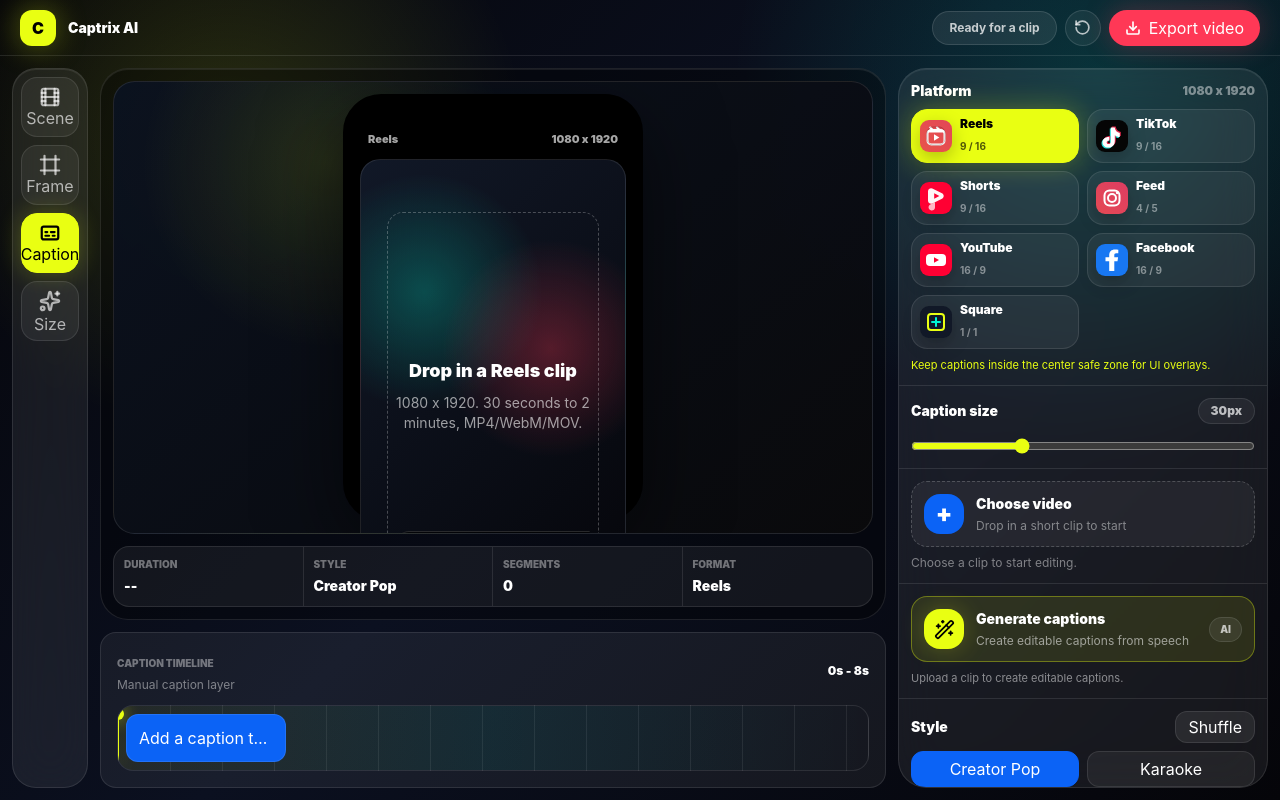
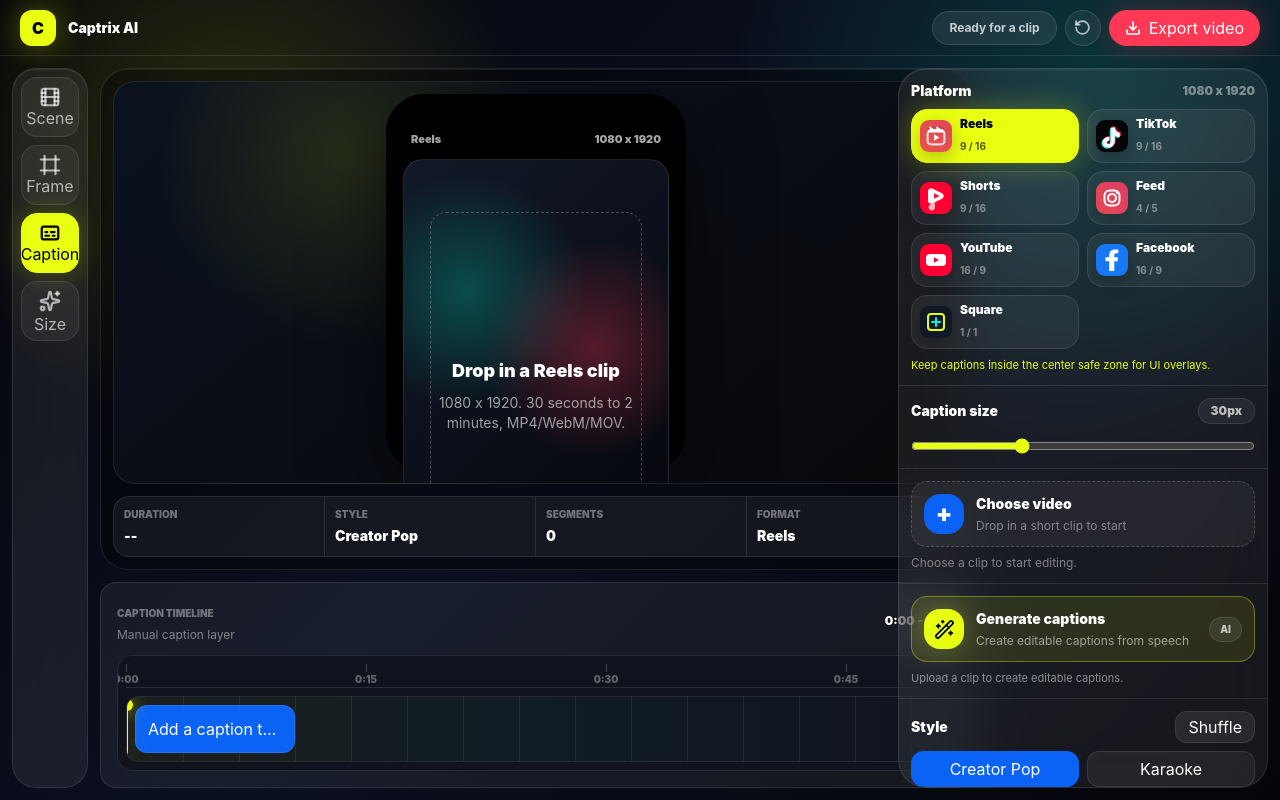
Before and after one commit to ayush002jha/captrix, a Next.js app: page / in a window 1280 px wide. Built offline with nearby package versions, Linux system fonts and the light colour scheme.

Commit message:
Make timeline time-aware and silence-safe

```diff
--- a/app/globals.css
+++ b/app/globals.css
@@ -32,25 +32,47 @@
 }
 
 .captrix-ai-border-pulse {
-  animation: captrix-ai-border-pulse 1.4s ease-in-out infinite;
+  box-shadow: 0 0 10px rgba(233, 255, 18, 0.1);
+  animation: captrix-ai-border-glow 1.4s ease-in-out infinite;
+}
+
+.captrix-ai-border-pulse::after {
+  content: "";
+  position: absolute;
+  inset: 0;
+  z-index: 20;
+  pointer-events: none;
+  border-color: rgba(233, 255, 18, 0.96);
+  border-style: solid;
+  border-radius: inherit;
+  animation: captrix-ai-border-width 1.4s ease-in-out infinite;
 }
 
 .captrix-timeline-sweep {
   animation: captrix-timeline-sweep 2.2s cubic-bezier(0.4, 0, 0.2, 1) infinite;
 }
 
-@keyframes captrix-ai-border-pulse {
+@keyframes captrix-ai-border-glow {
   0%,
   100% {
-    box-shadow:
-      inset 0 0 0 1px rgba(233, 255, 18, 0.24),
-      0 0 10px rgba(233, 255, 18, 0.1);
+    box-shadow: 0 0 10px rgba(233, 255, 18, 0.1);
   }
 
   50% {
-    box-shadow:
-      inset 0 0 0 2px rgba(233, 255, 18, 0.88),
-      0 0 36px rgba(233, 255, 18, 0.38);
+    box-shadow: 0 0 36px rgba(233, 255, 18, 0.38);
+  }
+}
+
+@keyframes captrix-ai-border-width {
+  0%,
+  100% {
+    border-width: 1px;
+    opacity: 0.62;
+  }
+
+  50% {
+    border-width: 5px;
+    opacity: 1;
   }
 }
 
--- a/components/caption-studio.tsx
+++ b/components/caption-studio.tsx
@@ -52,12 +52,8 @@
     () => segments.find((segment) => currentTime >= segment.start && currentTime < segment.end) ?? null,
     [currentTime, segments]
   );
-  const selectedSegment = useMemo(
-    () => segments.find((segment) => segment.id === activeSegmentId) ?? null,
-    [activeSegmentId, segments]
-  );
-  const previewCaption = segments.length > 0 ? playbackSegment?.text ?? selectedSegment?.text ?? "" : caption;
-  const activeTimelineSegmentId = playbackSegment?.id ?? activeSegmentId;
+  const previewCaption = segments.length > 0 ? playbackSegment?.text ?? "" : caption;
+  const activeTimelineSegmentId = playbackSegment?.id ?? null;
   const showCaptionActivity =
     isGeneratingCaptions ||
     transcriptionStatus.startsWith("Preparing caption engine") ||
@@ -113,7 +109,13 @@
     setCurrentTime(nextTime);
 
     const matchingSegment = segments.find((segment) => nextTime >= segment.start && nextTime < segment.end);
-    if (!matchingSegment || matchingSegment.id === activeSegmentId) {
+    if (!matchingSegment) {
+      setActiveSegmentId(null);
+      setCaption("");
+      return;
+    }
+
+    if (matchingSegment.id === activeSegmentId) {
       return;
     }
 
--- a/components/studio/preview-stage.tsx
+++ b/components/studio/preview-stage.tsx
@@ -70,7 +70,7 @@
     <section className="grid min-h-0 grid-rows-[minmax(0,1fr)_auto] gap-3 overflow-hidden rounded-[1.75rem] border border-white/10 bg-black/35 p-3 shadow-[inset_0_1px_0_rgba(255,255,255,0.08)]">
       <div
         className={`relative grid min-h-0 place-items-center overflow-hidden rounded-[1.35rem] bg-[radial-gradient(circle_at_28%_18%,rgba(233,255,18,0.12),transparent_28%),linear-gradient(140deg,rgba(11,18,32,0.95),rgba(10,10,12,0.96))] p-3 ${
-          isGeneratingCaptions ? "captrix-ai-border-pulse border-[3px] border-[#e9ff12]" : "border border-white/10"
+          isGeneratingCaptions ? "captrix-ai-border-pulse border border-[#e9ff12]/50" : "border border-white/10"
         }`}
         aria-busy={isGeneratingCaptions}
         aria-label={isGeneratingCaptions ? generationStatus : undefined}
--- a/components/studio/timeline-panel.tsx
+++ b/components/studio/timeline-panel.tsx
@@ -1,5 +1,5 @@
 import type { CaptionSegment } from "./types";
-import { useEffect, useState } from "react";
+import { useEffect, useMemo, useRef, useState } from "react";
 
 type TimelinePanelProps = {
   caption: string;
@@ -30,6 +30,21 @@
 }: TimelinePanelProps) {
   const safeDuration = Math.max(1, duration);
   const playheadPercent = Math.max(0, Math.min(100, (currentTime / safeDuration) * 100));
+  const pixelsPerSecond = safeDuration > 90 ? 16 : safeDuration > 60 ? 20 : 28;
+  const trackPixelWidth = Math.max(820, Math.ceil(safeDuration * pixelsPerSecond));
+  const playheadLeft = Math.max(0, Math.min(trackPixelWidth, (currentTime / safeDuration) * trackPixelWidth));
+  const rulerStep = safeDuration > 90 ? 15 : safeDuration > 45 ? 10 : 5;
+  const rulerTicks = useMemo(() => {
+    const ticks: number[] = [];
+    for (let tick = 0; tick <= safeDuration; tick += rulerStep) {
+      ticks.push(tick);
+    }
+    if (ticks[ticks.length - 1] !== safeDuration) {
+      ticks.push(safeDuration);
+    }
+    return ticks;
+  }, [rulerStep, safeDuration]);
+  const scrollRef = useRef<HTMLDivElement | null>(null);
   const [editingSegmentId, setEditingSegmentId] = useState<string | null>(null);
   const [draftText, setDraftText] = useState("");
 
@@ -48,6 +63,24 @@
       setDraftText(segment.text);
     }
   }, [caption, editingSegmentId, segments]);
+
+  useEffect(() => {
+    const viewport = scrollRef.current;
+    if (!viewport || !segments.length) {
+      return;
+    }
+
+    const visibleLeft = viewport.scrollLeft;
+    const visibleRight = visibleLeft + viewport.clientWidth;
+    const buffer = 140;
+
+    if (playheadLeft < visibleLeft + buffer || playheadLeft > visibleRight - buffer) {
+      viewport.scrollTo({
+        left: Math.max(0, playheadLeft - viewport.clientWidth / 2),
+        behavior: "smooth"
+      });
+    }
+  }, [playheadLeft, segments.length]);
 
   function beginEditing(segmentId: string, text: string) {
     setEditingSegmentId(segmentId);
@@ -69,26 +102,53 @@
     setEditingSegmentId(null);
   }
 
+  function formatTick(seconds: number) {
+    const minutes = Math.floor(seconds / 60);
+    const remainingSeconds = Math.round(seconds % 60);
+    return `${minutes}:${String(remainingSeconds).padStart(2, "0")}`;
+  }
+
   return (
     <section className="rounded-2xl border border-white/10 bg-white/[0.06] p-4">
       <div className="mb-3 flex items-center justify-between gap-3">
         <div>
           <span className="text-[10px] font-black uppercase text-white/40">Caption timeline</span>
-          <p className="mt-1 text-xs text-white/45">{segments.length > 0 ? `${segments.length} generated segments` : "Manual caption layer"}</p>
+          <p className="mt-1 text-xs text-white/45">
+            {segments.length > 0 ? `${segments.length} generated segments. Empty gaps stay silent.` : "Manual caption layer"}
+          </p>
         </div>
         <strong className="text-xs font-black text-white">
-          {start}s - {end}s
+          {formatTick(start)} - {formatTick(end)}
         </strong>
       </div>
-      <div className="relative min-h-16 overflow-hidden rounded-2xl border border-white/10 bg-[repeating-linear-gradient(90deg,rgba(255,255,255,0.08)_0_1px,transparent_1px_52px)] p-2">
-        <div className="pointer-events-none absolute inset-0 bg-[linear-gradient(90deg,rgba(233,255,18,0.06),rgba(0,245,212,0.07),transparent)]" />
       <div
-          className="pointer-events-none absolute inset-y-0 left-0 origin-left bg-[linear-gradient(90deg,rgba(233,255,18,0.18),rgba(0,245,212,0.10),transparent)] transition-transform duration-150"
+        ref={scrollRef}
+        className="overflow-x-auto rounded-2xl border border-white/10 bg-[#10131d] p-2 [scrollbar-color:rgba(233,255,18,0.55)_rgba(255,255,255,0.08)] [scrollbar-width:thin]"
+        data-testid="caption-timeline-scroll"
+      >
+        <div className="relative" style={{ width: `${segments.length > 0 ? trackPixelWidth : 820}px` }}>
+          <div className="relative h-6 border-b border-white/10">
+            {rulerTicks.map((tick) => {
+              const left = (tick / safeDuration) * trackPixelWidth;
+
+              return (
+                <div className="absolute top-0 h-full" key={tick} style={{ left }}>
+                  <span className="absolute top-0 h-2 w-px bg-white/20" />
+                  <span className="absolute top-2 translate-x-[-50%] text-[10px] font-black text-white/35">{formatTick(tick)}</span>
+                </div>
+              );
+            })}
+          </div>
+
+          <div className="relative mt-2 min-h-16 overflow-hidden rounded-xl border border-white/10 bg-[repeating-linear-gradient(90deg,rgba(255,255,255,0.07)_0_1px,transparent_1px_56px)] p-2">
+            <div className="pointer-events-none absolute inset-0 bg-[linear-gradient(90deg,rgba(233,255,18,0.05),rgba(0,245,212,0.045),transparent)]" />
+            <div
+              className="pointer-events-none absolute inset-y-0 left-0 origin-left bg-[linear-gradient(90deg,rgba(233,255,18,0.16),rgba(0,245,212,0.08),transparent)] transition-transform duration-150"
               style={{ width: "100%", transform: `scaleX(${playheadPercent / 100})` }}
             />
             <div
-          className="pointer-events-none absolute inset-y-1.5 w-px bg-[#e9ff12] shadow-[0_0_18px_rgba(233,255,18,0.75)] transition-[left] duration-150"
-          style={{ left: `${playheadPercent}%` }}
+              className="pointer-events-none absolute inset-y-1.5 z-[3] w-px bg-[#e9ff12] shadow-[0_0_18px_rgba(233,255,18,0.75)] transition-[left] duration-150"
+              style={{ left: `${playheadLeft}px` }}
             >
               <span className="absolute -left-1.5 -top-1 grid size-3 place-items-center rounded-full bg-[#e9ff12] shadow-[0_0_16px_rgba(233,255,18,0.7)]" />
             </div>
@@ -96,8 +156,10 @@
             {segments.length > 0 ? (
               <div className="relative z-[1] h-12">
             {segments.map((segment) => {
-              const left = Math.max(0, Math.min(96, (segment.start / safeDuration) * 100));
-              const segmentWidth = Math.max(8, Math.min(100 - left, ((segment.end - segment.start) / safeDuration) * 100));
+              const segmentStart = Math.max(0, Math.min(safeDuration, segment.start));
+              const segmentEnd = Math.max(segmentStart + 0.15, Math.min(safeDuration, segment.end));
+              const left = Math.max(0, (segmentStart / safeDuration) * trackPixelWidth);
+              const segmentWidth = Math.max(64, ((segmentEnd - segmentStart) / safeDuration) * trackPixelWidth);
               const active = segment.id === activeSegmentId;
               const editing = segment.id === editingSegmentId;
 
@@ -107,7 +169,7 @@
                   className="absolute top-0 h-12 min-w-28 rounded-xl border border-[#e9ff12] bg-black/80 px-3 text-xs font-black text-white outline-none shadow-[0_0_20px_rgba(233,255,18,0.2)]"
                   data-testid="caption-input"
                   key={segment.id}
-                  style={{ left: `${left}%`, width: `${segmentWidth}%` }}
+                  style={{ left: `${left}px`, width: `${segmentWidth}px` }}
                   value={draftText}
                   onBlur={commitEditing}
                   onChange={(event) => setDraftText(event.target.value)}
@@ -128,7 +190,7 @@
                     type="button"
                     data-testid={`caption-segment-${segment.id}`}
                     title={segment.text}
-                    style={{ left: `${left}%`, width: `${segmentWidth}%` }}
+                    style={{ left: `${left}px`, width: `${segmentWidth}px` }}
                     onClick={() => onSelectSegment(segment)}
                     onDoubleClick={() => beginEditing(segment.id, segment.text)}
                   >
@@ -168,6 +230,8 @@
               </button>
             )}
           </div>
+        </div>
+      </div>
     </section>
   );
 }
```
Also changed, not shown: 1 other file (tests, documents, lock files or other folders). Lines whose indentation alone changed are shown as unchanged.
